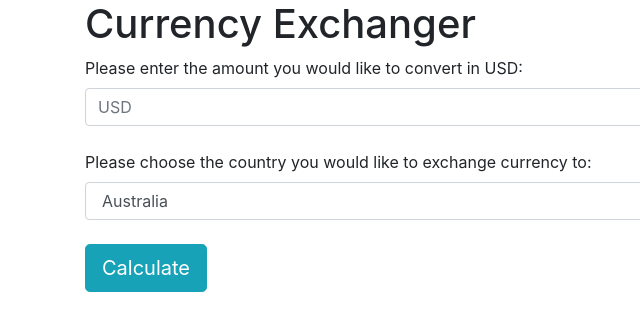
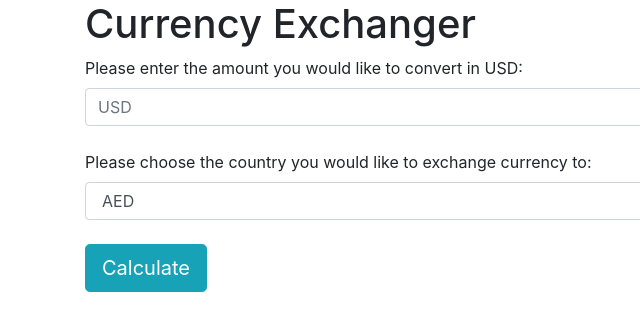
Before and after one commit to smoody0208/week-6-project, a website built with webpack: page src/index.html in a window 1280 px wide. Shown: the full height of the page, 0-640 px from the left. Built offline with nearby package versions, Linux system fonts and the light colour scheme.

Commit message:
Add option for all currency conversitons allowed for API

```diff
--- a/src/index.html
+++ b/src/index.html
@@ -14,17 +14,55 @@
         <br>
         <label for="exchange">Please choose the country you would like to exchange currency to:</label>
         <select class="form-control" name="country" id="country">
-          <option value="AUD">Australia</option>
-          <option value="GBP">Britain</option>
-          <option value="BGN">Bulgaria</option>
-          <option value="CAD">Canada</option>
-          <option value="CNY">China</option>
-          <option value="EUR">Europe</option>
-          <option value="JPY">Japan</option>
-          <option value="MXN">Mexico</option>
-          <option value="CHF">Switzerland</option>
-          <option value="AED">United Arab Emirates</option>
-          <option value="GBP">United Kingdom</option>
+          <option value="AED">AED</option>
+          <option value="ARS">ARS</option>
+          <option value="AUD">AUD</option>
+          <option value="BGN">BGN</option>
+          <option value="BRL">BRL</option>
+          <option value="BSD">BSD</option>
+          <option value="CAD">CAD</option>
+          <option value="CHF">CHF</option>
+          <option value="CLP">CLP</option>
+          <option value="CNY">CNY</option>
+          <option value="COP">COP</option>
+          <option value="CZK">CZK</option>
+          <option value="DKK">DKK</option>
+          <option value="DOP">DOP</option>
+          <option value="EGP">EGP</option>
+          <option value="EUR">EUR</option>
+          <option value="FJD">FJD</option>
+          <option value="GBP">GBP</option>
+          <option value="GTQ">GTQ</option>
+          <option value="HKD">HKD</option>
+          <option value="HRK">HRK</option>
+          <option value="HUF">HUF</option>
+          <option value="IDR">IDR</option>
+          <option value="ILS">ILS</option>
+          <option value="INR">INR</option>
+          <option value="ISK">ISK</option>
+          <option value="JPY">JPY</option>
+          <option value="KRW">KRW</option>
+          <option value="KZT">KZT</option>
+          <option value="MXN">MXN</option>
+          <option value="MYR">MYR</option>
+          <option value="NOK">NOK</option>
+          <option value="NZD">NZD</option>
+          <option value="PAB">PAB</option>
+          <option value="PEN">PEN</option>
+          <option value="PHP">PHP</option>
+          <option value="PKR">PKR</option>
+          <option value="PLN">PLN</option>
+          <option value="PYG">PYG</option>
+          <option value="RON">RON</option>
+          <option value="RUB">RUB</option>
+          <option value="SAR">SAR</option>
+          <option value="SGD">SGD</option>
+          <option value="THB">THB</option>
+          <option value="TRY">TRY</option>
+          <option value="TWD">TWD</option>
+          <option value="UAH">UAH</option>
+          <option value="UYU">UYU</option>
+          <option value="ZAR">ZAR</option>
         </select>
         <br>
         <button type="submit" id="calculate" class="btn btn-info btn-lg">Calculate</button>
```
